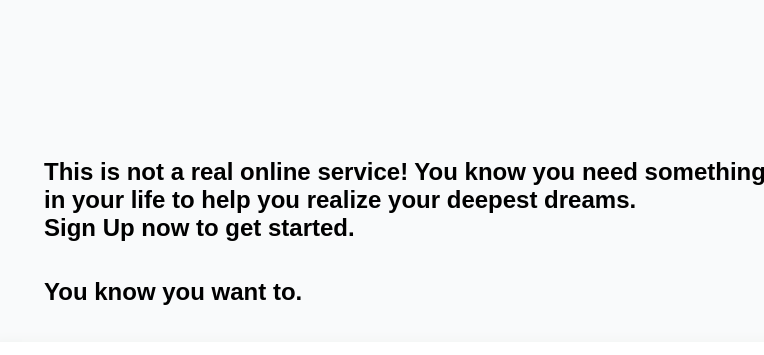
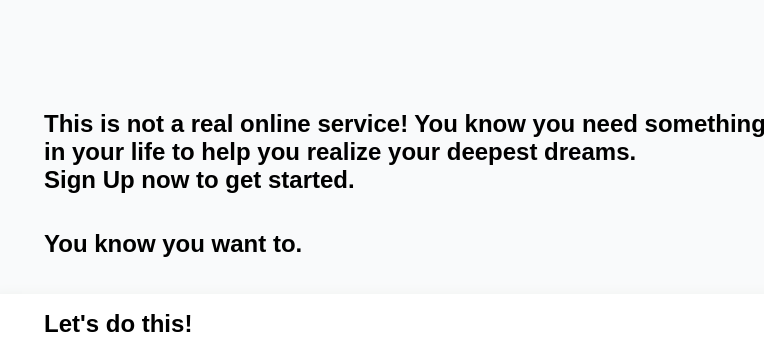
Before and after one commit to Maiker260/Sign-Up-Form, a plain HTML site: page index.html in a window 1280 px wide. Shown: the part 130-485 px from the top of the page, 516-1280 px from the left. Drawn offline with Linux system fonts and the light colour scheme.

Commit message:
Modify the position of the form
Changed the position of the form

```diff
--- a/styles.css
+++ b/styles.css
@@ -69,7 +69,7 @@
 }
 
 .main_descript {
-    margin-top: 18em;
+    margin-top: 15em;
     margin-left: 3em;
     max-width: 100ch;
 
```
